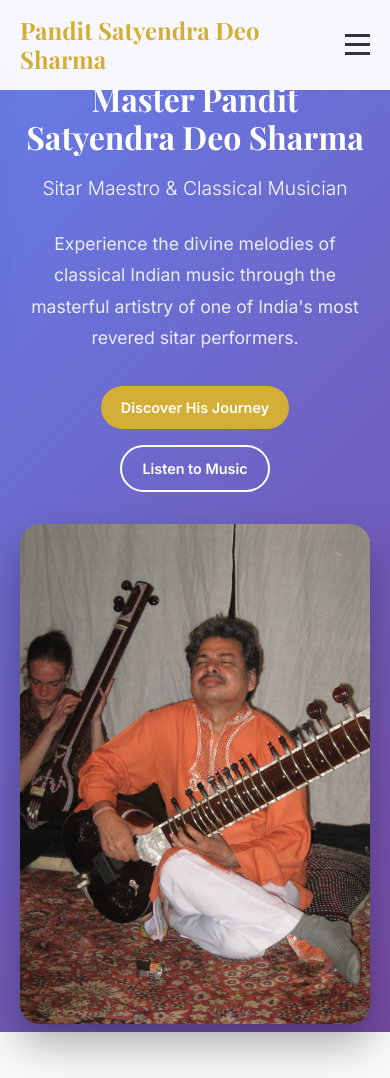
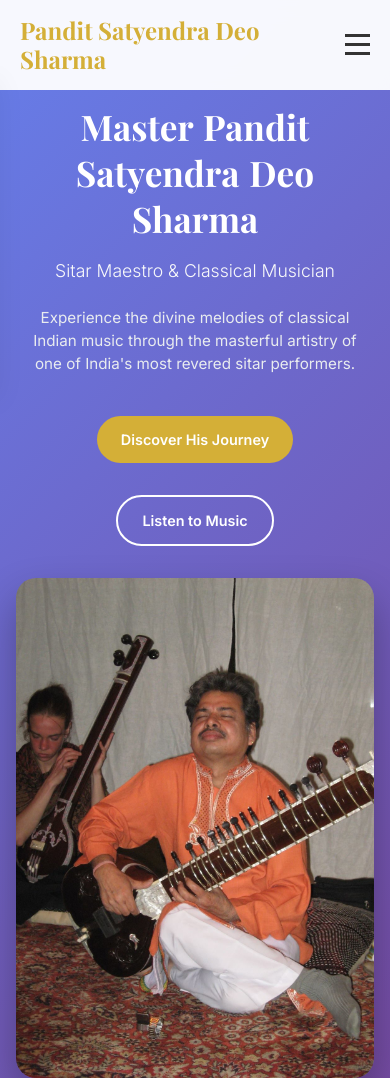
Before and after one commit to vpx-pro/SwamijiPortfolio, a website: page index.html in a window 390 px wide. Shown: the top 1078 px of the page. Drawn offline with nearby package versions, Linux system fonts and the light colour scheme.

Commit message:
Fix mobile typography and spacing for hero title

```diff
--- a/styles.css
+++ b/styles.css
@@ -144,6 +144,8 @@ h1, h2, h3, h4, h5, h6 {
     font-size: 3.5rem;
     margin-bottom: 1rem;
     font-weight: 700;
+    line-height: 1.1;
+    letter-spacing: -0.02em;
 }
 
 .hero-subtitle {
@@ -592,15 +594,34 @@ h1, h2, h3, h4, h5, h6 {
         grid-template-columns: 1fr;
         text-align: center;
         gap: 2rem;
+        padding: 2rem 1rem;
     }
 
     .hero-title {
-        font-size: 2.5rem;
+        font-size: 2.8rem;
+        line-height: 1.2;
+        letter-spacing: -0.01em;
+        margin-bottom: 1.5rem;
+        word-spacing: 0.1em;
+    }
+
+    .hero-subtitle {
+        font-size: 1.3rem;
+        margin-bottom: 2rem;
+        line-height: 1.4;
+    }
+
+    .hero-description {
+        font-size: 1rem;
+        line-height: 1.6;
+        margin-bottom: 2.5rem;
+        padding: 0 1rem;
     }
 
     .hero-buttons {
         justify-content: center;
         flex-wrap: wrap;
+        gap: 1rem;
     }
 
     .about-content {
@@ -644,17 +665,36 @@ h1, h2, h3, h4, h5, h6 {
 }
 
 @media (max-width: 480px) {
+    .hero-container {
+        padding: 1.5rem 1rem;
+        gap: 1.5rem;
+    }
+
     .hero-title {
-        font-size: 2rem;
+        font-size: 2.2rem;
+        line-height: 1.3;
+        letter-spacing: 0;
+        margin-bottom: 1.2rem;
+        word-spacing: 0.05em;
     }
 
     .hero-subtitle {
-        font-size: 1.2rem;
+        font-size: 1.1rem;
+        margin-bottom: 1.5rem;
+        line-height: 1.3;
+    }
+
+    .hero-description {
+        font-size: 0.95rem;
+        line-height: 1.5;
+        margin-bottom: 2rem;
+        padding: 0 0.5rem;
     }
 
     .btn {
-        padding: 10px 20px;
+        padding: 12px 24px;
         font-size: 0.9rem;
+        margin: 0.5rem;
     }
 
     .about-card,
```
